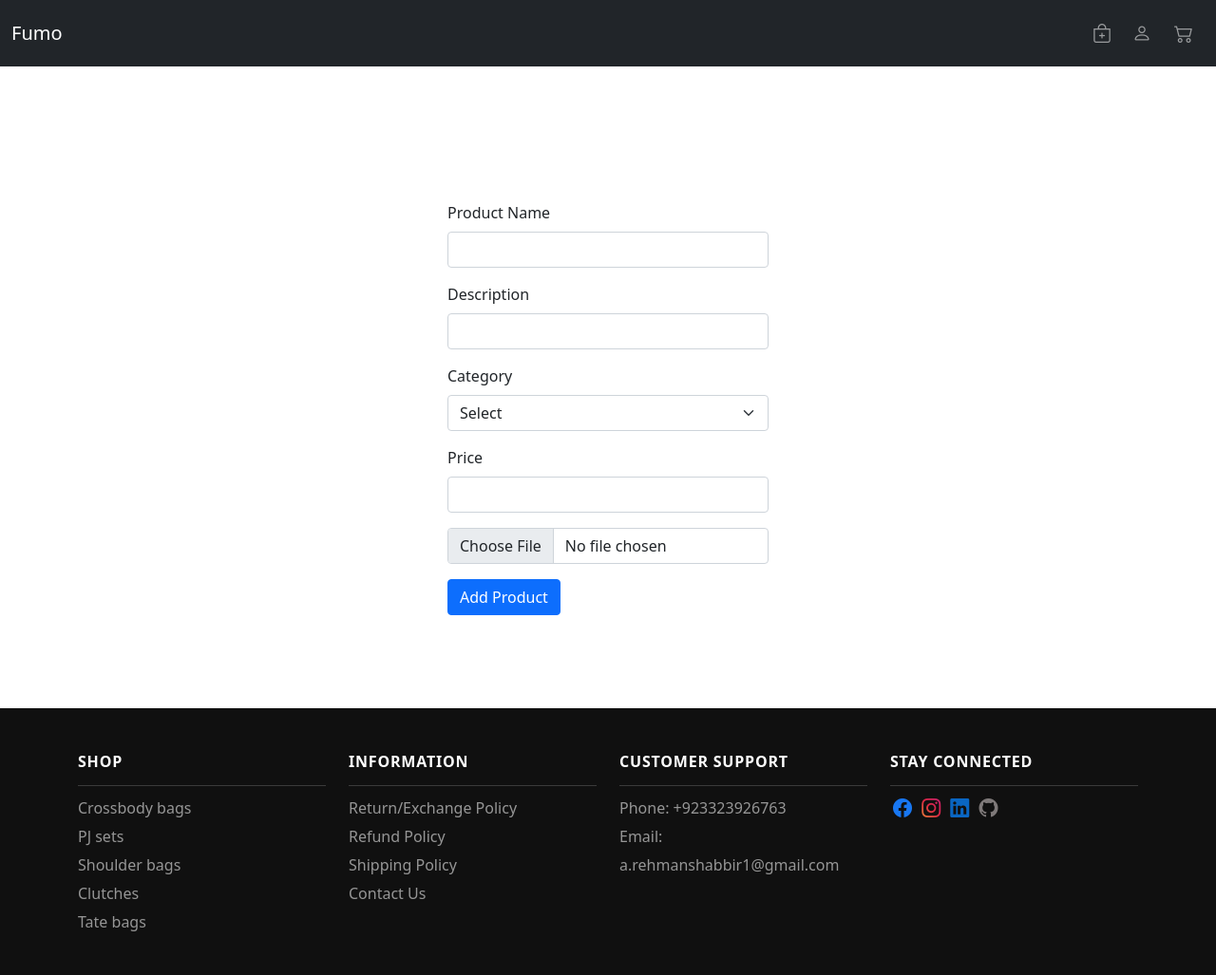
After one commit to abdul894/CS50_final_project, a Flask app: template templates/edit_product.html in a window 1280 px wide. The commit adds this page. Shown: the whole page at 95% size. Run offline with Flask 3, Linux system fonts and the light colour scheme; the template is opened without the code that fills it, so the values that code supplies are empty.

Commit message:
modified

```diff
--- a/app.py
+++ b/app.py
@@ -52,7 +52,7 @@ def login():
         session['user_type'] = user_info['type']
 
         if user_info['type'] == 'admin':
-            return redirect('/admin')
+            return redirect('/admin/products')
         else:
             return redirect('/')
     else:
@@ -89,10 +89,10 @@ def register():
     else:
         return render_template('register.html')
 
-@app.route("/admin", methods = ['GET', 'POST'])
-@login_required
-def admin():
-    return render_template('admin.html')
+# @app.route("/admin", methods = ['GET', 'POST'])
+# @login_required
+# def admin():
+#     return render_template('products.html')
 
 @app.route("/users", methods = ["GET", "POST"])
 @login_required
@@ -112,7 +112,7 @@ def delete_user():
         db.commit()
     return redirect(url_for("users"))
 
-@app.route("/products", methods = ["GET", "POST"])
+@app.route("/admin/products", methods = ["GET", "POST"])
 @login_required
 def products():
         db = get_db()
@@ -135,6 +135,16 @@ def products():
                 'image': product_image
             })
         return render_template("products.html", product_list=product_list)
+
+@app.route("/delete_product", methods = ["POST"])
+@login_required
+def delete_product():
+    return redirect(url_for("admin/products"))
+
+@app.route("/edit_product", methods = ["GET", "POST"])
+@login_required
+def edit_product():
+    return redirect(url_for("edit_product.html"))
 
 @app.route("/add_products", methods = ["GET", "POST"])
 @login_required
--- a/static/style.css
+++ b/static/style.css
@@ -114,7 +114,7 @@ input[type="number"]::-webkit-inner-spin-button {
 }
 
 .card-image-top {
-  width: 100%;
-  height: 10vw;
+  width: auto;
+  height: 200px;
   object-fit: cover;
 }
--- /dev/null
+++ b/templates/edit_product.html
@@ -0,0 +1,43 @@
+{% extends "layout.html" %}
+
+{% block title %}
+admin
+{% endblock %}
+
+{% block main %}
+<div class="container d-flex justify-content-center">
+    <form class="addproduct_form" action="/add_products" method="POST" enctype="multipart/form-data">
+      <div class="mb-3">
+        <label for="" class="form-label">Product Name</label>
+        <input type="text" name="productname" class="form-control" id="" aria-describedby="">
+      </div>
+      <div class="mb-3">
+        <label for="" class="form-label">Description</label>
+        <input type="text" name="description" class="form-control" id="">
+      </div>
+      <div class="mb-3">
+        <label for="" class="form-label">Category</label>
+        <select class="form-select" name="category" aria-label=".form-select-sm example">
+          <option selected>Select</option>
+          <option value="1">Crossbody bags</option>
+          <option value="2">PJ sets</option>
+          <option value="3">Shoulder bags</option>
+          <option value="4">Clutches</option>
+          <option value="5">Tate bags</option>
+        </select>
+      </div>
+      <div class="mb-3">
+        <label for="" class="form-label">Price</label>
+        <input type="number" name="price" inputmode="numeric" class="form-control" id="">
+      </div>
+      <div class="mb-3">
+        <input type="file" name="imageurl" class="form-control" id="" aria-describedby="inputGroupFileAddon04"
+          aria-label="Upload">
+      </div>
+      <div>
+        <button class="btn btn-primary" type="submit" id="">Add Product</button>
+      </div>
+    </form>
+</div>
+
+{% endblock %}
--- a/templates/layout.html
+++ b/templates/layout.html
@@ -8,7 +8,7 @@
   <link rel="stylesheet" href="/static/style.css">
   <link href="https://cdn.jsdelivr.net/npm/bootstrap@5.0.2/dist/css/bootstrap.min.css" rel="stylesheet"
     integrity="sha384-EVSTQN3/azprG1Anm3QDgpJLIm9Nao0Yz1ztcQTwFspd3yD65VohhpuuCOmLASjC" crossorigin="anonymous">
-  <link rel="stylesheet" href="https://cdn.jsdelivr.net/npm/bootstrap-icons@1.3.0/font/bootstrap-icons.css">
+  <link rel="stylesheet" href="https://cdn.jsdelivr.net/npm/bootstrap-icons@1.11.2/font/bootstrap-icons.css">
 </head>
 
 <body>
```
Also changed, not shown: templates/products.html (+23 -9 lines), static/crossbodybag6.webp (added), static/crossbodybag7.webp (added), 2 other files.
